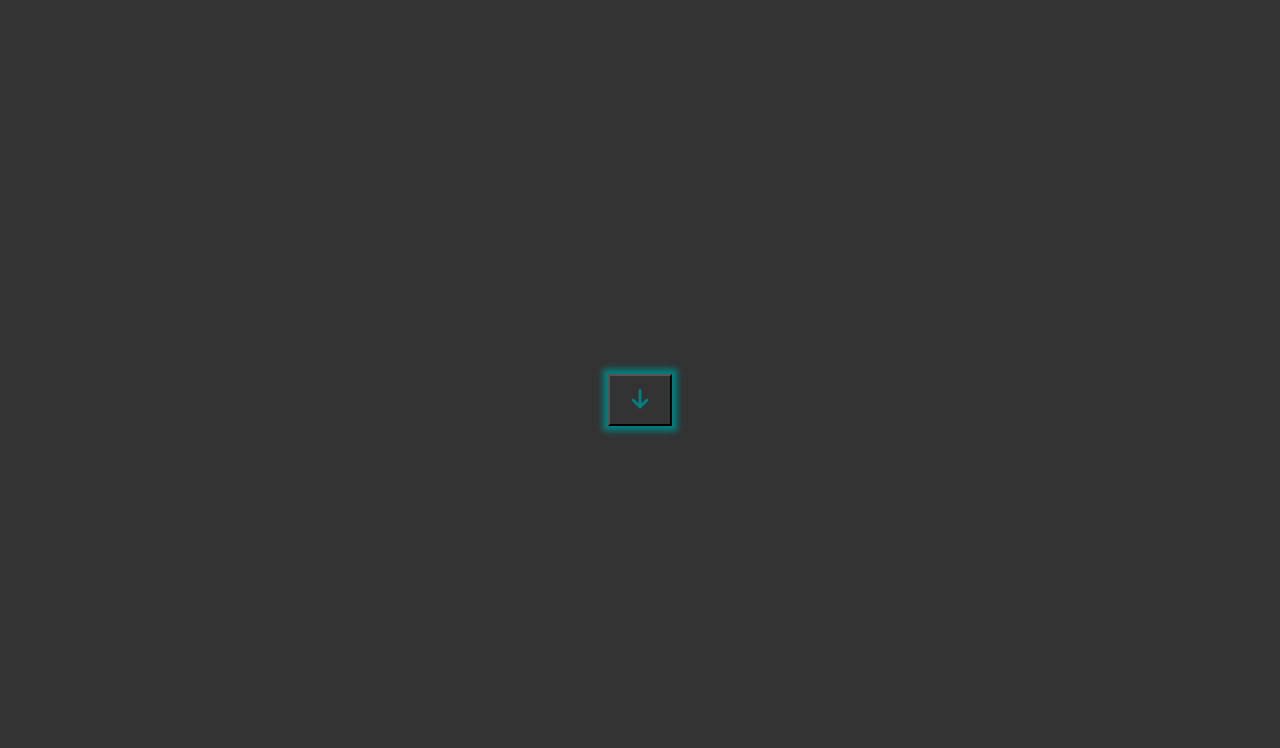
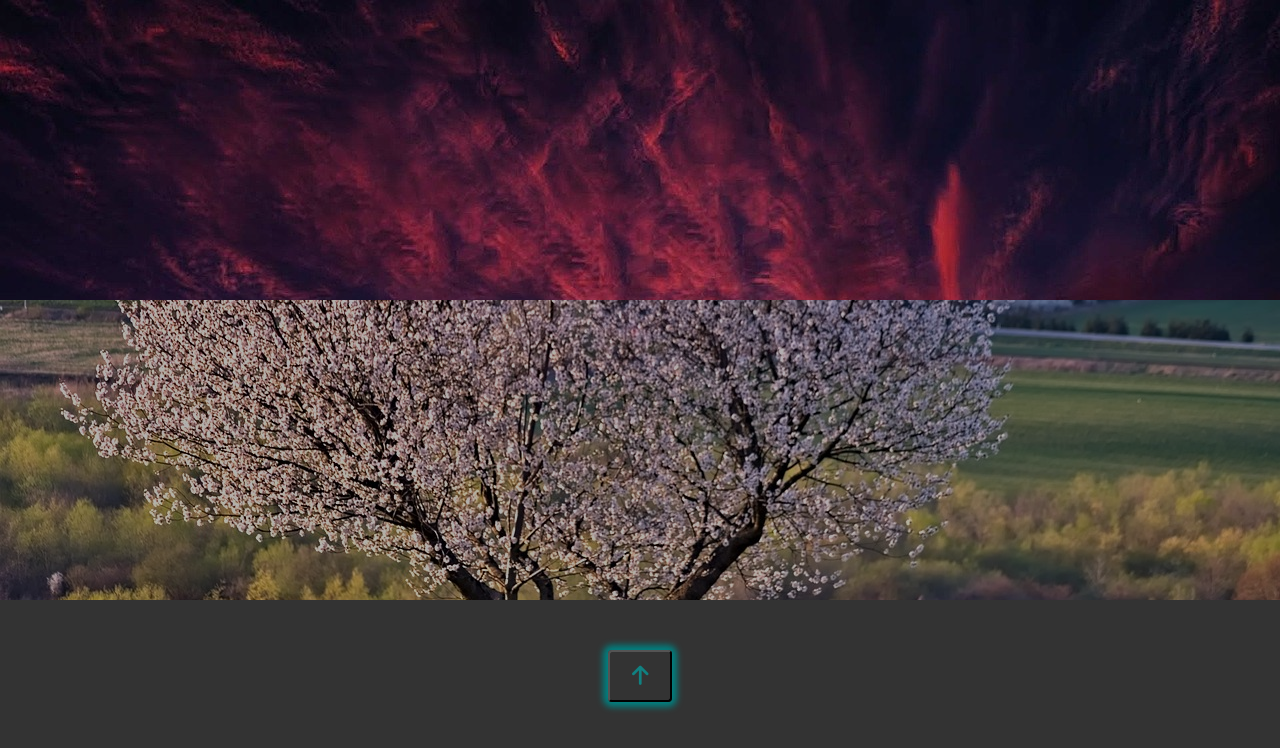
Before and after one commit to KrysiaMasinska/Project-2, a plain HTML site: page index.html in a window 1280 px wide. Both pictures are taken after a click on the button 640 px from the left and 400 px from the top of the page. Drawn offline with Linux system fonts and the light colour scheme.

Commit message:
Added js code

```diff
--- a/css/style.css
+++ b/css/style.css
@@ -9,17 +9,62 @@ html {
 }
 
 body {
-    display: flex;
-    align-items: center;
-    justify-content: center;
-    height: 100vh;
     background-color: #333;
 }
 
-button{
+section {
+    display: flex;
+    justify-content: center;
+    margin-top: 50px;
+}
+
+button {
     padding: .5em 1em;
     font-size: 2.2rem;
-    background: transparent;
+    background: none;
     box-shadow: 0 0 6px 5px teal;
-    color: teal;
+    border-radius: 4px;
+    cursor: pointer;
+    transition: color .3s, box-shadow .3s;
+    color: rgb(16, 129, 129);
 }
+
+button:hover {
+    color: rgb(16, 129, 129);
+    box-shadow: 0 0 3px 3px rgb(21, 168, 168);
+}
+
+.fas {
+    transition: transform .6s;
+}
+
+.item {
+    display: flex;
+    justify-content: center;
+    align-items: center;
+    position: relative;
+    background-size: cover;
+    transition: .6s;
+}
+
+.item1 {
+    height: 40px;
+    background-image: url('../img/tree-736885_1280.jpg');
+}
+
+.item2 {
+    height: 300px;
+    background-image: url('../img/tree-5255288_1280.jpg');
+    background-position: center;
+}
+
+.background {
+    position: absolute;
+    width: 100%;
+    height: 100%;
+    background-color: rgba(0, 0, 0, .3);
+}
+
+.hide {
+    height: 300px;
+}
--- a/index.html
+++ b/index.html
@@ -19,7 +19,7 @@
         <div class="background"></div>
     </div>
     <section>
-        <button>
+        <button class="arrow">
             <i class="fas fa-arrow-down"></i>
         </button>
     </section>
--- a/js/main.js
+++ b/js/main.js
@@ -0,0 +1,15 @@
+const item1 = document.querySelector('.item1');
+const btnArrow = document.querySelector('.arrow');
+const arrowIcon = document.querySelector('.fas');
+
+const hide = () =>{
+    item1.classList.toggle('hide');
+    if(item1.classList.contains('hide')){
+        arrowIcon.style.transform = 'rotate(180deg)';
+    }
+    else{
+        arrowIcon.style.transform = 'rotate(0)';
+    }
+};
+
+btnArrow.addEventListener('click', hide);
```
